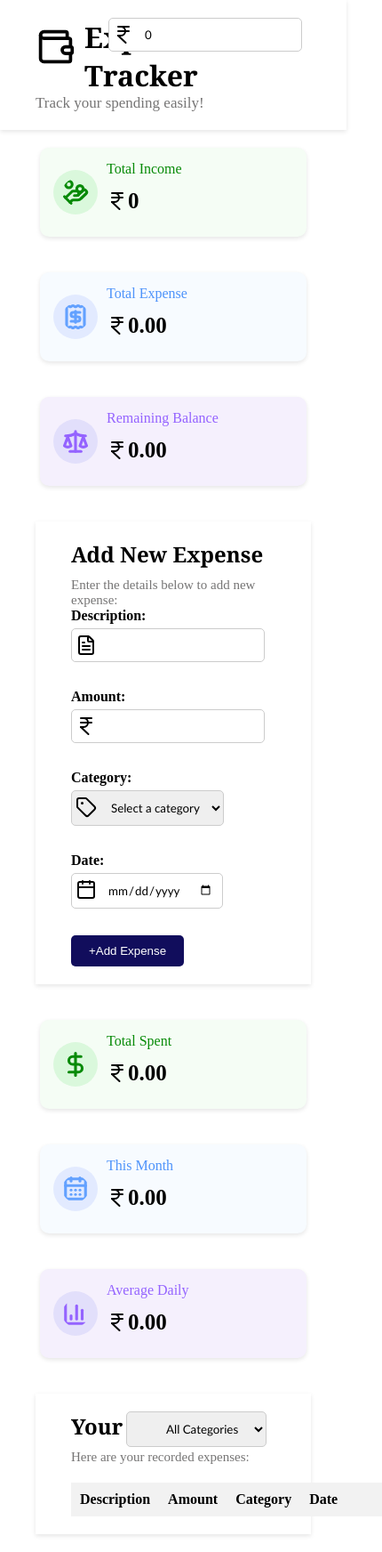
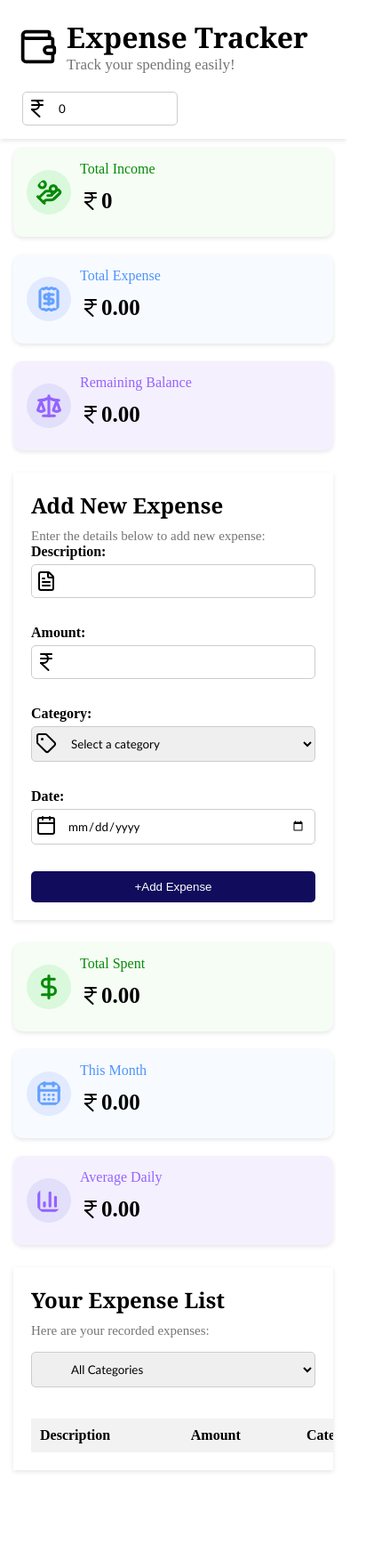
Before and after one commit to ShwetaRai22/Expense-Tracer, a plain HTML site: page index.html in a window 390 px wide. Shown: the whole page at 89% size, 430 px wide, since content can reach past the window. After the commit the page ends 1667 px from the top, so only its background shows below. Drawn offline with nearby package versions, Linux system fonts and the light colour scheme.

Commit message:
Adding responsiveness to the page

```diff
--- a/ExpenseTracker.css
+++ b/ExpenseTracker.css
@@ -215,3 +215,108 @@ td svg{
 td button:hover svg{
     transform: scale(1.2);
 }
+/* Responsive */
+@media (max-width: 600px) {
+
+    header {
+        padding: 20px;
+    }
+
+    header .inputBox {
+    position: relative;
+    width: 50%;
+    margin-left: 20px;
+}
+
+header .inputBox input {
+    width: 100%;
+}
+
+    #addExpenseCard,
+    #expenseListCard {
+        margin: 15px;
+        padding: 20px;
+    }
+
+    .summaryCard {
+        flex-direction: column;
+        align-items: center;
+    }
+
+    .summary {
+        width: calc(100% - 30px);
+        margin: 10px 15px;
+    }
+
+    #expenseForm {
+        flex-direction: column;
+    }
+
+    .formGroup {
+        width: 100%;
+    }
+
+    .formGroup input,
+    .formGroup select {
+        width: 100%;
+    }
+
+    #addbutton {
+        width: 100%;
+    }
+
+    #filterRecords {
+        position: static;
+        margin-top: 15px;
+    }
+
+    #filterCategory {
+        width: 100%;
+    }
+
+    #expenseTable {
+        min-width: 600px;
+    }
+
+    #expenseListCard {
+        overflow-x: auto;
+    }
+}
+@media (min-width: 601px) and (max-width: 900px) {
+
+    header {
+        padding: 20px 30px;
+    }
+
+    header .inputBox {
+        right: 30px;
+        top: 20px;
+    }
+
+    #addExpenseCard,
+    #expenseListCard {
+        margin: 20px 25px;
+        padding: 20px 25px;
+    }
+
+    .summary {
+        width: 260px;
+        margin: 15px;
+    }
+
+    #expenseForm {
+        gap: 10px;
+    }
+
+    .formGroup {
+        flex: 1 1 45%;
+    }
+
+    #addbutton {
+        align-self: flex-end;
+    }
+
+    #filterRecords {
+        right: 25px;
+    }
+}
```
